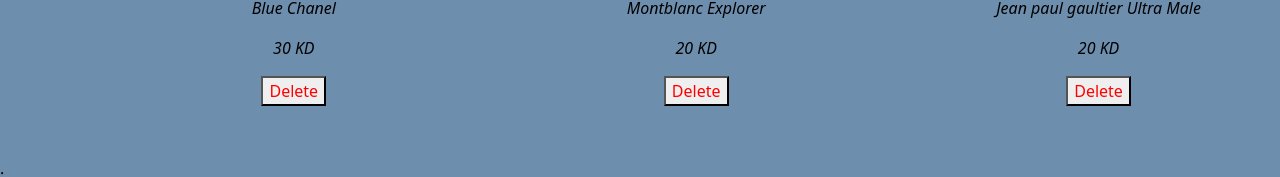
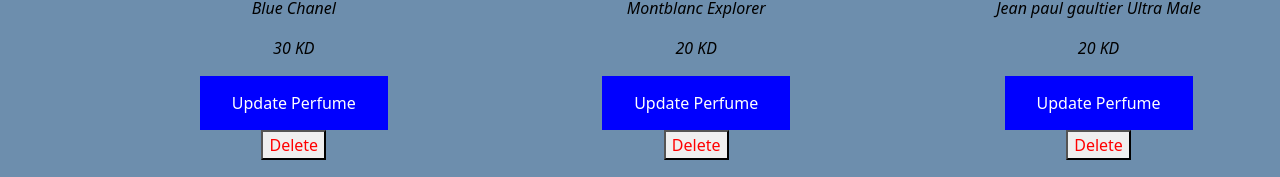
Before and after one commit to mohalenezi/thescent, a React (Create React App) app: page /perfumes in a window 1280 px wide. Shown: the part 1074-1251 px from the top of the page. Built offline with nearby package versions, Linux system fonts and the light colour scheme.

Commit message:
add and update buttons

```diff
--- a/src/componenets/PerfumeItem.js
+++ b/src/componenets/PerfumeItem.js
@@ -1,6 +1,12 @@
-import { DeletButtonStyled, PerfumeWrapper } from "../styles";
+import {
+  DeletButtonStyled,
+  PerfumeWrapper,
+  UpdateButtonStyled,
+} from "../styles";
+import UpdateButton from "./buttons/UpdateButton";
 import DeleteButton from "./buttons/DeleteButton";
 import { Link } from "react-router-dom";
+import { observer } from "mobx-react";
 
 const PerfumeItem = (props) => {
   return (
@@ -11,11 +17,11 @@
         </Link>
         <p>{props.perfume.name}</p>
         <p>{props.perfume.price} KD</p>
-
+        <UpdateButton perfume={props.perfume} />
         <DeleteButton perfumeId={props.perfume.id} />
       </PerfumeWrapper>
     </div>
   );
 };
 
-export default PerfumeItem;
+export default observer(PerfumeItem);
--- /dev/null
+++ b/src/componenets/buttons/UpdateButton.js
@@ -0,0 +1,24 @@
+import { useState } from "react";
+import { UpdateButtonStyled } from "../../styles";
+import PerfumeModal from "../modals/PerfumeModal";
+
+const UpdateButton = (props) => {
+  const [isOpen, setIsOpen] = useState(false);
+  const openModal = () => setIsOpen(true);
+  const closeModal = () => setIsOpen(false);
+
+  return (
+    <div>
+      <UpdateButtonStyled onClick={openModal}>
+        Update Perfume
+      </UpdateButtonStyled>
+      <PerfumeModal
+        isOpen={isOpen}
+        closeModal={closeModal}
+        previousPerfume={props.perfume}
+      />
+    </div>
+  );
+};
+
+export default UpdateButton;
--- a/src/componenets/modals/PerfumeModal.js
+++ b/src/componenets/modals/PerfumeModal.js
@@ -5,12 +5,16 @@
 import perfumeStore from "../../stores/perfumeStore";
 
 const PerfumeModal = (props) => {
-  const [perfume, setPerfume] = useState({
-    name: "",
-    description: "",
-    price: 0,
-    image: "",
-  });
+  const [perfume, setPerfume] = useState(
+    props.previousPerfume
+      ? props.previousPerfume
+      : {
+          name: "",
+          description: "",
+          price: 0,
+          image: "",
+        }
+  );
 
   const handleChange = (event) => {
     setPerfume({ ...perfume, [event.target.name]: event.target.value });
@@ -21,7 +25,8 @@
 
   const handleSubmit = (event) => {
     event.preventDefault();
-    perfumeStore.perfumeCreate(perfume);
+    if (props.previousPerfume) perfumeStore.perfumeUpdate(perfume);
+    else perfumeStore.perfumeCreate(perfume);
     props.closeModal();
   };
 
@@ -41,6 +46,7 @@
                 type="text"
                 onChange={handleChange}
                 name="name"
+                value={perfume.name}
               />
             </div>
             <div className="form-group">
@@ -50,6 +56,7 @@
                 type="text"
                 onChange={handleChange}
                 name="description"
+                value={perfume.description}
               />
             </div>
             <div className="col-6">
@@ -60,6 +67,7 @@
                 min="1"
                 onChange={handleChange}
                 name="price"
+                value={perfume.price}
               />
             </div>
           </div>
@@ -70,9 +78,12 @@
               type="text"
               onChange={handleChange}
               name="image"
+              value={perfume.image}
             />
           </div>
-          <CreateButtonStyled>Add perfume</CreateButtonStyled>
+          <CreateButtonStyled>
+            {props.previousPerfume ? "update" : "Add"} perfume
+          </CreateButtonStyled>
         </form>
       </Modal>
     </div>
--- a/src/stores/perfumeStore.js
+++ b/src/stores/perfumeStore.js
@@ -19,6 +19,17 @@
     newPerfume.slug = slugify(newPerfume.name);
     this.perfumes.push(newPerfume);
   };
+
+  perfumeUpdate = (updatePerfume) => {
+    const perfume = this.perfumes.find(
+      (perfume) => perfume.id === updatePerfume.id
+    );
+    perfume.name = updatePerfume.name;
+    perfume.description = updatePerfume.description;
+    perfume.price = updatePerfume.price;
+    perfume.image = updatePerfume.image;
+    perfume.slug = slugify(updatePerfume.name);
+  };
 }
 
 const perfumeStore = new PerfumeStore();
--- a/src/styles.js
+++ b/src/styles.js
@@ -163,3 +163,14 @@
   display: inline-block;
   font-size: 16px;
 `;
+
+export const UpdateButtonStyled = styled.button`
+  background-color: blue;
+  border: none;
+  color: white;
+  padding: 15px 32px;
+  text-align: center;
+  text-decoration: none;
+  display: inline-block;
+  font-size: 16px;
+`;
```
